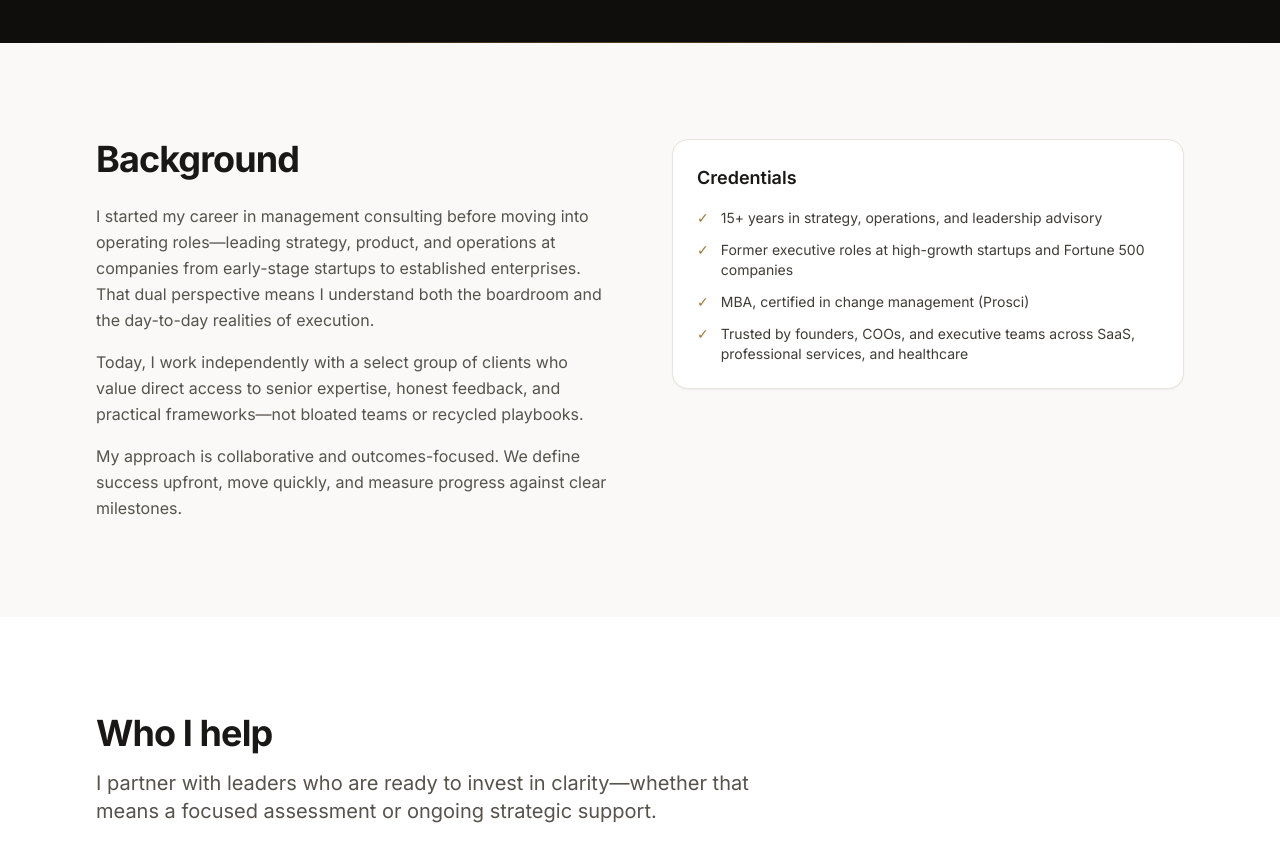
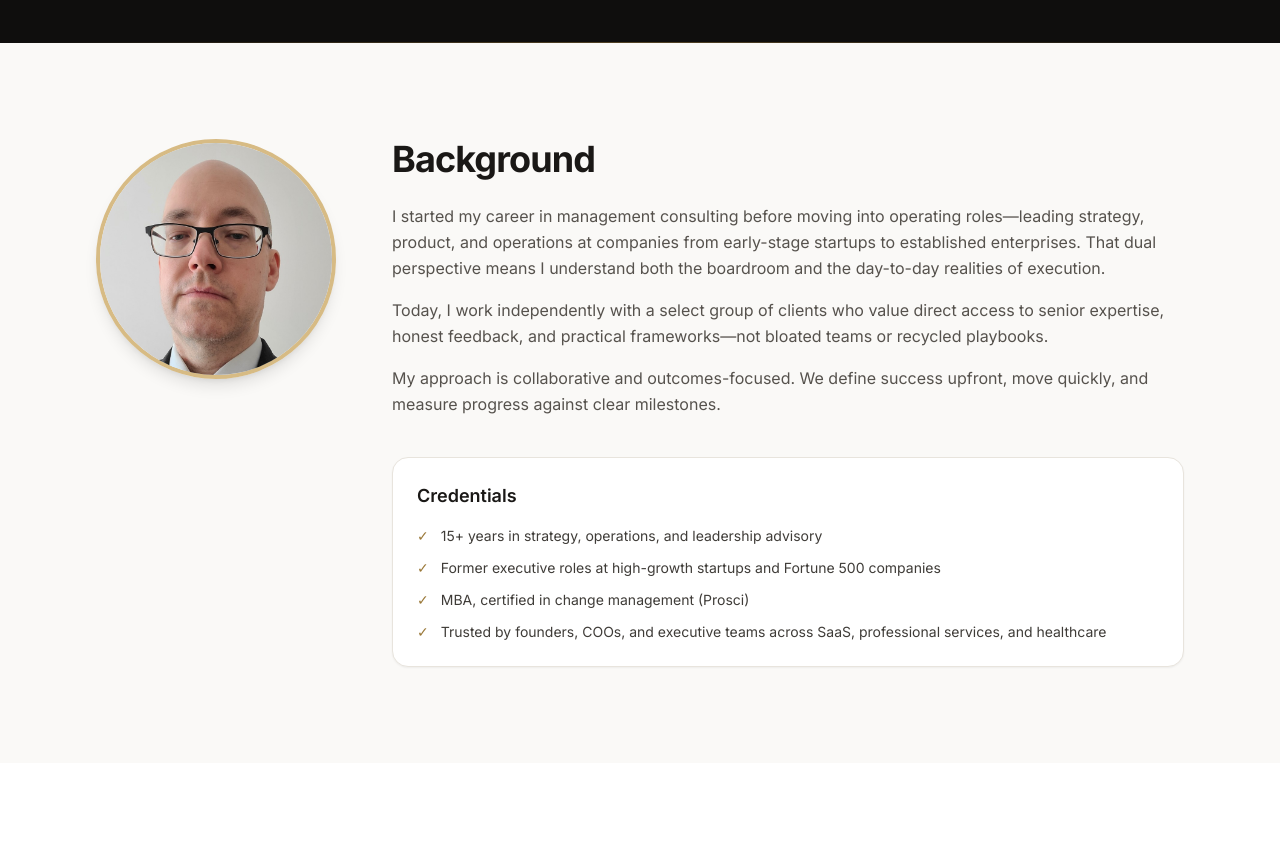
Before and after one commit to ImperialZenta/forxia-t2, a Next.js app: page /about in a window 1280 px wide. Shown: the part 500-1363 px from the top of the page. Built offline with nearby package versions, Linux system fonts and the light colour scheme; no server answers.

Commit message:
Add circular portrait to the About page.
Co-authored-by: Cursor <cursoragent@cursor.com>

```diff
--- a/src/app/about/page.tsx
+++ b/src/app/about/page.tsx
@@ -1,4 +1,5 @@
 import type { Metadata } from "next";
+import Image from "next/image";
 import { PageHero } from "@/components/PageHero";
 import { siteConfig } from "@/config/site";
 
@@ -44,9 +45,23 @@ export default function AboutPage() {
       />
 
       <section className="section-padding">
-        <div className="container-page grid gap-12 lg:grid-cols-2 lg:gap-16">
-          <div>
-            <h2 className="heading-section">Background</h2>
+        <div className="container-page">
+          <div className="flex flex-col items-center gap-10 lg:flex-row lg:items-start lg:gap-14">
+            <div className="shrink-0">
+              <div className="relative h-52 w-52 overflow-hidden rounded-full border-4 border-gold-400/70 shadow-lg sm:h-60 sm:w-60">
+                <Image
+                  src="/andrew-portrait.png"
+                  alt={`Portrait of ${siteConfig.founder.name}`}
+                  fill
+                  sizes="(max-width: 640px) 208px, 240px"
+                  className="object-cover object-[center_18%]"
+                  priority
+                />
+              </div>
+            </div>
+
+            <div className="flex-1">
+              <h2 className="heading-section text-center lg:text-left">Background</h2>
               <div className="mt-6 space-y-4 text-navy-600 leading-relaxed">
                 <p>
                   I started my career in management consulting before moving into
@@ -65,9 +80,8 @@ export default function AboutPage() {
                   upfront, move quickly, and measure progress against clear milestones.
                 </p>
               </div>
-          </div>
 
-          <div className="card h-fit">
+              <div className="card mt-10">
                 <h3 className="text-lg font-semibold text-navy-900">Credentials</h3>
                 <ul className="mt-4 space-y-3">
                   {credentials.map((item) => (
@@ -79,6 +93,8 @@ export default function AboutPage() {
                     </li>
                   ))}
                 </ul>
+              </div>
+            </div>
           </div>
         </div>
       </section>
```
Also changed, not shown: public/andrew-portrait.png (added). Lines whose indentation alone changed are shown as unchanged.
